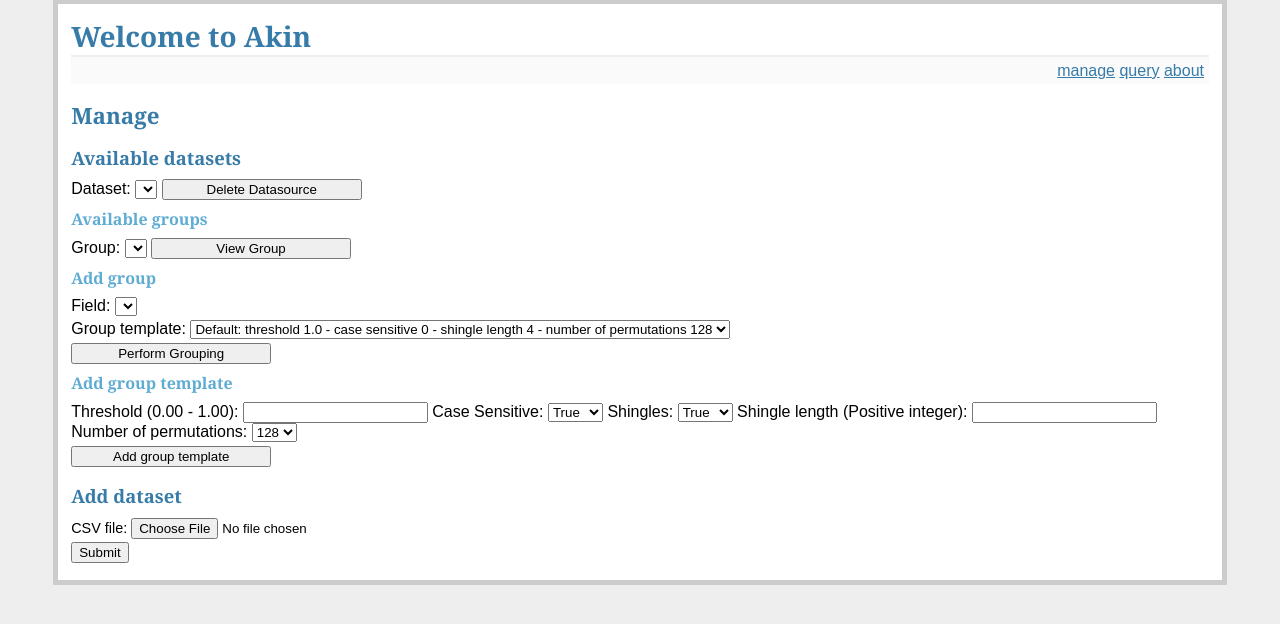
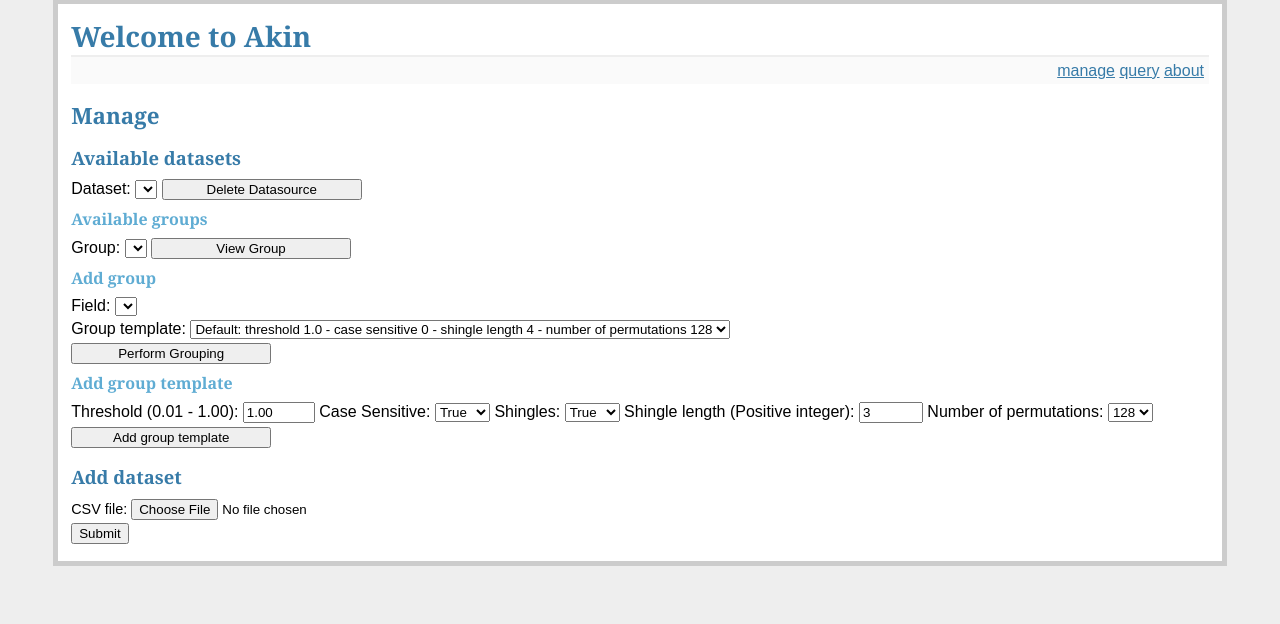
Before and after one commit to MarketTrack/akin, a Flask app: page / in a window 1280 px wide. Shown: the part 33-657 px from the top of the page. Run offline with Flask 2, Linux system fonts and the light colour scheme; data that the repository does not hold is empty; some libraries are stand-ins or nearby versions.

Commit message:
Add some input error checking

```diff
--- a/akin/webapp/templates/home.html.j2
+++ b/akin/webapp/templates/home.html.j2
@@ -83,14 +83,14 @@ $(document).ready(function() {
     <h3>Add group template</h3>
     <form>
       <div>
-        Threshold (0.00 - 1.00): <input type="number" name=threshold>
+        Threshold (0.01 - 1.00): <input type="number" name=threshold min="0.01" max="1.00" required value="1.00">
         <label for="case_sensitive">Case Sensitive:</label>
-        <select id="case_sensitive" name="case_sensitive"><option value=1>True</option><option value=0>False</option></select>
+        <select id="case_sensitive" name="case_sensitive"><option value="1">True</option><option value="0">False</option></select>
         <label for="use_shingles">Shingles:</label>
-        <select id="use_shingles" name="use_shingles"><option value=1>True</option><option value=0>False</option></select>
-        Shingle length (Positive integer): <input type="number" name=shingle_length>
+        <select id="use_shingles" name="use_shingles"><option value="1">True</option><option value="0">False</option></select>
+        Shingle length (Positive integer): <input type="number" name=shingle_length min="1" max="100" required value="3">
         <label for="num_permutations">Number of permutations:</label>
-        <select id="num_permutations" name="num_permutations"><option value=128>128</option><option value=256>256</option></select>
+        <select id="num_permutations" name="num_permutations"><option value="128">128</option><option value="256">256</option></select>
       </div>
       <input type="button" id="add_template" style="width: 200px" value="Add group template">
     </form>
--- a/akin/webapp/ui.py
+++ b/akin/webapp/ui.py
@@ -98,7 +98,7 @@ def add_template():
     case_sensitive = request.args.get('case_sensitive')
     use_shingles = request.args.get('use_shingles')
     if use_shingles == '0':
-        shingle_length = '0'
+        shingle_length = 0
     else:
         shingle_length = request.args.get('shingle_length')
     num_permutations = request.args.get('num_permutations')
@@ -109,16 +109,23 @@ def add_template():
         name = f"Custom: threshold {threshold} - case sensitive {case_sensitive} - shingle length {shingle_length} - Number of permutations {num_permutations}"
         description = f"MinHashLSH without shingling to find groups with a Jaccard similarity of {threshold}."
 
-    new_grouptemplate = GroupTemplate(name=name,
-                                      description=description,
-                                      index_type="minhashlsh",
-                                      threshold=float(threshold),
-                                      case_sensitive=int(case_sensitive),
-                                      use_shingles=int(use_shingles),
-                                      shingle_length=int(shingle_length),
-                                      num_permutations=int(num_permutations))
-    _akin.add_grouptemplate(new_grouptemplate)
-    return jsonify({'success':True})
+    try:
+        threshold = float(threshold)
+    except ValueError:
+        return jsonify({'success':False})
+    else:
+        if threshold > 0 and threshold <= 1 and shingle_length.isdigit() and int(shingle_length) >= 1:
+            new_grouptemplate = GroupTemplate(name=name,
+                                              description=description,
+                                              index_type="minhashlsh",
+                                              threshold=threshold,
+                                              case_sensitive=int(case_sensitive),
+                                              use_shingles=int(use_shingles),
+                                              shingle_length=int(shingle_length),
+                                              num_permutations=int(num_permutations))
+            _akin.add_grouptemplate(new_grouptemplate)
+            return jsonify({'success':True})
+    return jsonify({'success':False})
 
 
 @blueprint.route('/get_group_data')
```
